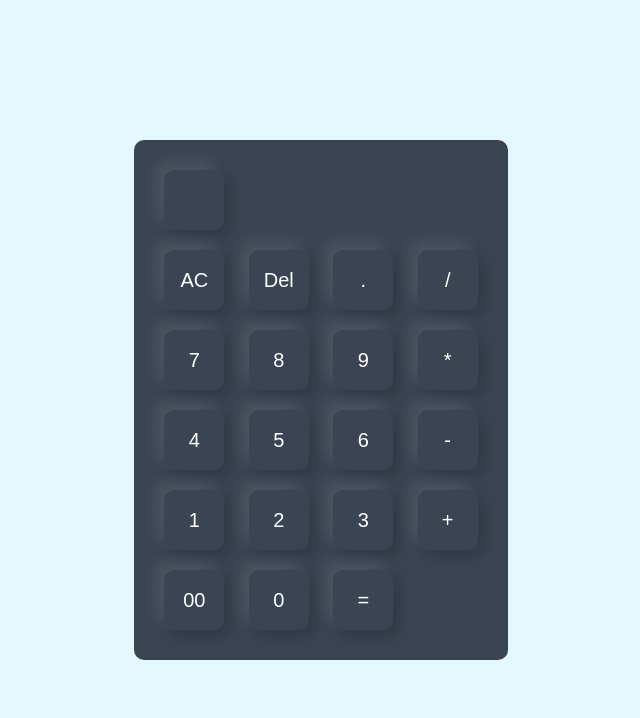
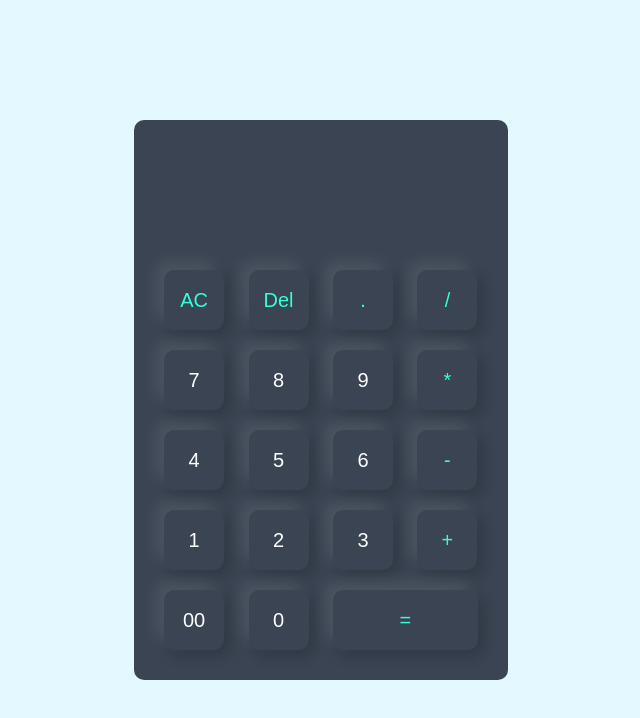
Before and after one commit to ELITE-TEAM-09/Group7-Calculator-Challenge, a plain HTML site: page index.html in a window 1280 px wide. Shown: the whole page, without its empty margins (319-959 px from the left). Drawn offline with Linux system fonts and the light colour scheme.

Commit message:
"calcfriend"

```diff
--- a/index.html
+++ b/index.html
@@ -18,37 +18,38 @@
                 </div>
     <!--First Row of the Calculator-->
                 <div>
-                    <input type="button" value="AC">
-                    <input type="button" value="Del">
-                    <input type="button" value=".">
-                    <input type="button" value="/">
+                    <input type="button" value="AC" onclick="display.value = '' " class="operator">
+                    <input type="button" value="Del" onclick="display.value = display.value.toString().slice
+                    (0,-1)" class="operator">
+                    <input type="button" value="." onclick="display.value = '.' " class="operator">
+                    <input type="button" value="/" onclick="display.value = '/' " class="operator">
                 </div>
     <!--Second Row of the Calculator-->
                 <div>
-                    <input type="button" value="7">
-                    <input type="button" value="8">
-                    <input type="button" value="9">
-                    <input type="button" value="*">
+                    <input type="button" value="7" onclick="display.value += '7' ">
+                    <input type="button" value="8" onclick="display.value += '8' ">
+                    <input type="button" value="9" onclick="display.value += '9' ">
+                    <input type="button" value="*" onclick="display.value += '*' " class="operator">
                 </div>
     <!--Third Row of the Calculator-->
                 <div>
-                    <input type="button" value="4">
-                    <input type="button" value="5">
-                    <input type="button" value="6">
-                    <input type="button" value="-">
+                    <input type="button" value="4" onclick="display.value += '4' ">
+                    <input type="button" value="5" onclick="display.value += '5' ">
+                    <input type="button" value="6" onclick="display.value += '6' ">
+                    <input type="button" value="-" onclick="display.value += '-' " class="operator">
                 </div>
     <!--Fifth Row of the Calculator-->
                 <div>
-                    <input type="button" value="1">
-                    <input type="button" value="2">
-                    <input type="button" value="3">
-                    <input type="button" value="+">
+                    <input type="button" value="1" onclick="display.value += '1' ">
+                    <input type="button" value="2" onclick="display.value += '2' ">
+                    <input type="button" value="3" onclick="display.value += '3' ">
+                    <input type="button" value="+" onclick="display.value += '+' " class="operator">
                 </div>
     <!--Sixth Row of the Calculator-->
                 <div>
-                    <input type="button" value="00">
-                    <input type="button" value="0">
-                    <input type="button" value="=" class="equal">
+                    <input type="button" value="00" onclick="display.value += '00' ">
+                    <input type="button" value="0" onclick="display.value += '0' ">
+                    <input type="button" value="=" class="equal operator" onclick="display.value = eval(display.value)">
                 </div>
             </form>
     </div>
--- a/style.css
+++ b/style.css
@@ -40,10 +40,21 @@
 
 /*Display Buttons for Calculator*/
 form .display{
-
+    display: flex;
+    justify-content: flex-end;
+    margin: 20px 0;
 }
 form .display input{
-
+    text-align: right;
+    flex: 1;
+    font-size: 45px;
+    box-shadow: none;
+}
+form input.equal{
+    width: 145px;
 }
 
-/*Display Value*/
+/*Styling Operator Buttons*/
+form input.operator{
+    color: #33ffd8;
+}
```
Also changed, not shown: index.js (deleted, +0 -13 lines).
